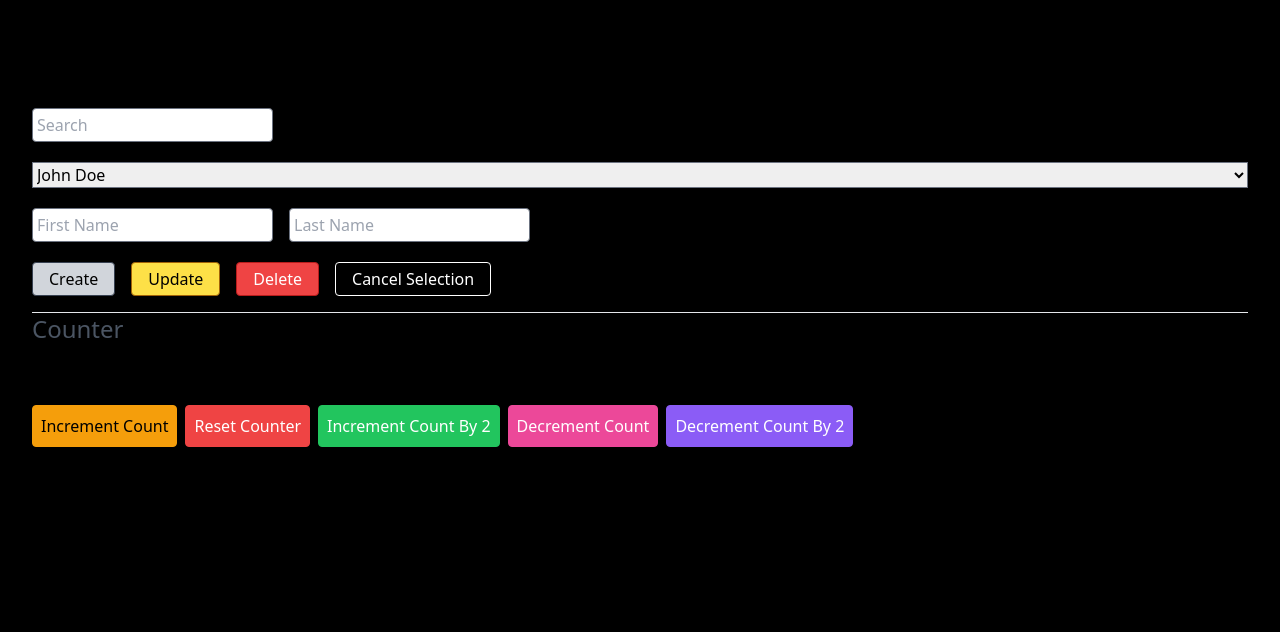
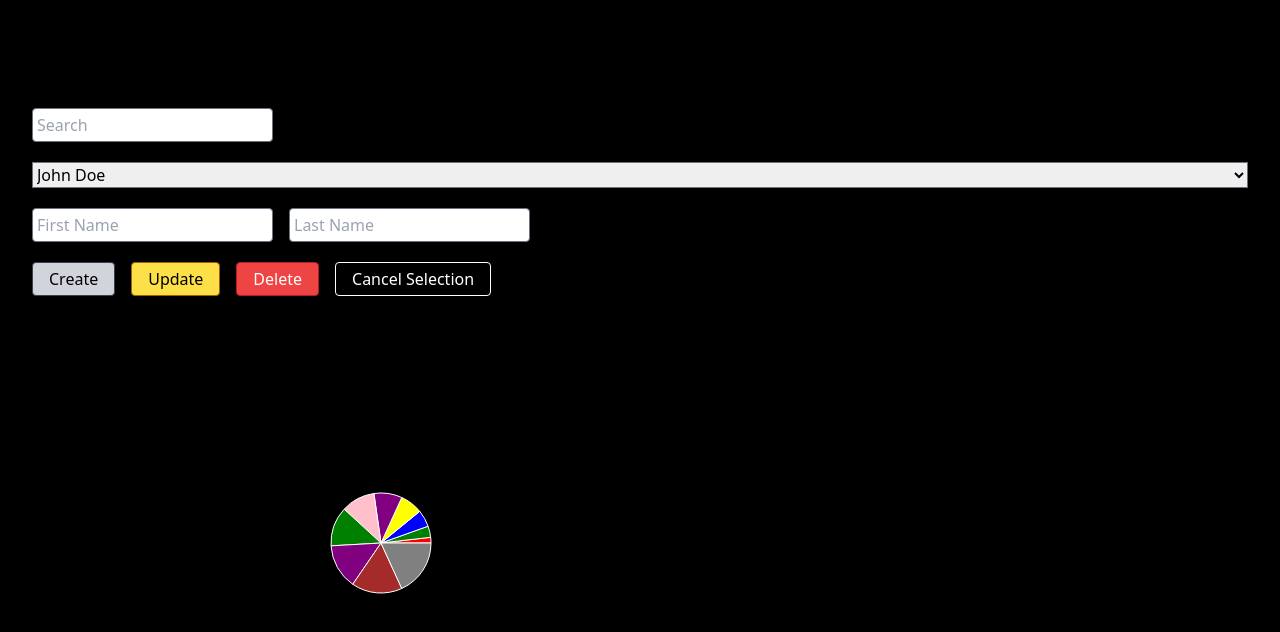
Before and after one commit to suyashpradhan/frontend-machine-coding, a React (Create React App) app: page / in a window 1280 px wide. Shown: the top 632 px of the page. Built offline with nearby package versions, Linux system fonts and the light colour scheme.

Commit message:
charts app

```diff
--- a/package.json
+++ b/package.json
@@ -13,7 +13,10 @@
     "axios": "^1.7.7",
     "react": "^18.3.1",
     "react-dom": "^18.3.1",
+    "react-router": "^6.28.0",
+    "react-router-dom": "^6.28.0",
     "react-scripts": "5.0.1",
+    "recharts": "^2.13.3",
     "typescript": "^4.9.5",
     "uuid": "^10.0.0",
     "web-vitals": "^2.1.4"
--- a/src/App.tsx
+++ b/src/App.tsx
@@ -2,19 +2,23 @@ import React, {useContext} from 'react';
 import {UsersDatabase} from "./components/UsersDatabase/UsersDatabase";
 import {Counter} from "./components/Counter/Counter";
 import {ThemeContext} from "./ThemeContext";
+import {Charts} from "./components/Charts/Charts";
+import {Rendering} from "./UnderstandingRendering/Rendering";
+
 
 function App() {
     const {theme, toggleTheme} = useContext(ThemeContext)
 
     localStorage.setItem("theme", theme);
     return (
-        <>
-            <div className={`${theme === 'light' ? 'bg-white' : 'bg-black'} h-screen p-4`}>
-                <button className="btn btn-primary" type="button" onClick={toggleTheme}>Toggle Theme</button>
-                <UsersDatabase/>
-                <Counter/>
-            </div>
-        </>
+        <div className={`${theme === 'light' ? 'bg-white' : 'bg-black'} h-screen p-4`}>
+            <button className="btn btn-primary" type="button" onClick={toggleTheme}>Toggle Theme</button>
+            <UsersDatabase/>
+            <Counter/>
+            <Charts/>
+            <Rendering/>
+        </div>
+
 
     )
 }
--- a/src/UnderstandingRendering/Rendering.tsx
+++ b/src/UnderstandingRendering/Rendering.tsx
@@ -0,0 +1,45 @@
+import React from "react";
+
+export const Rendering = () => {
+    console.log("Rendering");
+    return (
+        <>
+            <h1>Understanding Rendering</h1>
+            <CounterExample/>
+        </>
+    )
+}
+
+const CounterExample = () => {
+    console.log("CounterExample");
+    const [counter, setCounter] = React.useState(0);
+
+    const incrementCounter = () => {
+        setCounter(counter + 1);
+        setCounter(counter + 1);
+        setCounter(counter + 1);
+    }
+
+    return (
+        <>
+            <h2>Counter Example</h2>
+            <CounterCount count={counter}/>
+            <button onClick={incrementCounter}>Increment Counter</button>
+        </>
+    )
+}
+
+const CounterCount = ({count}: { count: number }) => {
+    console.log("CounterCount");
+    return (
+        <>
+            <h3>Count: {count}</h3>
+            <Footer/>
+        </>
+    )
+}
+
+const Footer = React.memo(() => {
+    console.log("Footer");
+    return <h3>I'm a footer</h3>
+})
--- a/src/components/Charts/Charts.tsx
+++ b/src/components/Charts/Charts.tsx
@@ -0,0 +1,44 @@
+import React from "react";
+import {Cell, Pie, PieChart, Tooltip} from "recharts";
+import {useFetchData} from "./useFetchData";
+
+interface RenderedData {
+    name: string;
+    value: number;
+}
+
+const COLORS = ['red', 'green', 'blue', 'yellow', 'purple', 'pink', 'green', 'purple', 'brown', 'grey'];
+
+export const Charts = () => {
+    const {randomNumbers: fetchResults, isLoading} = useFetchData()
+    const [activeIndex, setActiveIndex] = React.useState(-1);
+
+    if (isLoading === 'loading') return <p>Fetching Results</p>
+    if (isLoading === 'error') return <p>Error</p>
+
+    const data: RenderedData[] | undefined = fetchResults?.randomNumbers.map((d: number, index: number) => ({
+        name: `Item ${index + 1}`,
+        value: d
+    }))
+
+    const onPieEnter = (_: number, index: number) => setActiveIndex(index);
+    const onPieLeave = () => {
+        setActiveIndex(-1);
+    };
+
+    return (
+        <>
+            <h1>Charts App</h1>
+            <PieChart width={730} height={250}>
+                <Pie onMouseEnter={onPieEnter} onMouseLeave={onPieLeave} data={data} dataKey="value" nameKey="name"
+                     cx="50%" cy="50%" outerRadius={50} fill="#8884d8">
+                    {data?.map((_: RenderedData, index: number) => (
+                        <Cell key={`cell-${index}`}
+                              fill={index === activeIndex ? '#FF0000' : COLORS[index]}/>
+                    ))}
+                </Pie>
+                <Tooltip/>
+            </PieChart>
+        </>
+    )
+}
--- a/src/components/Charts/useFetchData.ts
+++ b/src/components/Charts/useFetchData.ts
@@ -0,0 +1,38 @@
+import React, {useEffect} from "react";
+
+interface DataProps {
+    randomNumbers: number[]
+}
+
+type APIStatus = 'idle' | 'loading' | 'success' | 'error'
+
+function fakeFetch(): Promise<DataProps> {
+    return new Promise((resolve) => {
+        setTimeout(() => {
+            resolve({randomNumbers: [10, 20, 30, 40, 50, 60, 70, 80, 90, 100]});
+        }, 500);
+    });
+}
+
+export const useFetchData = () => {
+    const [randomNumbers, setNum] = React.useState<DataProps>();
+    const [isLoading, setIsLoading] = React.useState<APIStatus>('idle');
+
+    const fetchData = async () => {
+        setIsLoading('loading');
+        try {
+            const data: DataProps = await fakeFetch()
+            setIsLoading('success')
+            setNum(data)
+        } catch (e) {
+            setIsLoading('error')
+            console.error(e);
+        }
+    }
+
+    useEffect(() => {
+        fetchData()
+    }, [])
+
+    return {randomNumbers, isLoading}
+}
--- a/src/components/Counter/Counter.tsx
+++ b/src/components/Counter/Counter.tsx
@@ -1,63 +1,118 @@
-import React, {useCallback, useEffect, useState} from "react";
+// import React, {useCallback, useEffect, useState} from "react";
+//
+// const IncrementButton = React.memo(({incrementHandler}: { incrementHandler: () => void }) => {
+//     return (
+//         <button className="bg-amber-500 border border-amber-500 p-2 rounded" onClick={incrementHandler}>Increment
+//             Count</button>
+//     )
+// })
+//
+// export const Counter = () => {
+//     const [count, setCount] = useState(0);
+//
+//     const incrementCountHandler = useCallback(() => {
+//         setCount(prevCount => prevCount + 1);
+//     }, [])
+//
+//     const decrementCountHandler = useCallback(() => {
+//         setCount(prevCount => prevCount - 1);
+//     }, [])
+//
+//     useEffect(() => {
+//         console.log('counter increment', count);
+//     }, [count]);
+//
+//     const resetCountHandler = () => {
+//         setCount(0);
+//     }
+//
+//     const incrementDoubleCountHandler = () => {
+//         setCount(prevCount => prevCount + 2);
+//     }
+//
+//     const decrementDoubleCountHandler = () => {
+//         setCount(prevCount => prevCount - 2);
+//     }
+//
+//     return (
+//         <div className="max-xl m-4">
+//             <hr/>
+//             <h1 className="text-2xl text-gray-600">Counter</h1>
+//             <h2 className="text-xl font-bold my-4">{count}</h2>
+//             <div className="flex flex-wrap items-center gap-2">
+//                 <IncrementButton incrementHandler={incrementCountHandler}/>
+//                 <button className="bg-red-500 border border-red-500 text-white p-2 rounded"
+//                         onClick={resetCountHandler}>Reset
+//                     Counter
+//                 </button>
+//                 <button className="bg-green-500 border border-green-500 text-white p-2 rounded"
+//                         onClick={incrementDoubleCountHandler}>
+//                     Increment Count By 2
+//                 </button>
+//                 <button className="bg-pink-500 border border-pink-500 text-white p-2 rounded"
+//                         onClick={decrementCountHandler}>
+//                     Decrement Count
+//                 </button>
+//                 <button className="bg-violet-500 border border-violet-500 text-white p-2 rounded"
+//                         onClick={decrementDoubleCountHandler}>
+//                     Decrement Count By 2
+//                 </button>
+//             </div>
+//         </div>
+//     )
+// }
 
-const IncrementButton = React.memo(({incrementHandler}: { incrementHandler: () => void }) => {
-    return (
-        <button className="bg-amber-500 border border-amber-500 p-2 rounded" onClick={incrementHandler}>Increment
-            Count</button>
-    )
-})
 
-export const Counter = () => {
-    const [count, setCount] = useState(0);
+import React, {useEffect, useState} from "react";
 
-    const incrementCountHandler = useCallback(() => {
-        setCount(prevCount => prevCount + 1);
-    }, [])
+export const Counter: React.FC = () => {
+    // App States
 
-    const decrementCountHandler = useCallback(() => {
-        setCount(prevCount => prevCount - 1);
-    }, [])
+    const a = [1, 2, 3]
+    const b = a
+    b.push(4)
+    console.log(a, b)
 
+    const [counter, setCounter] = useState<number>(0);
+    const [isRunning, setIsRunning] = useState<boolean>(false);
+
+
+    // Effect for running the counter
     useEffect(() => {
-        console.log('counter increment', count);
-    }, [count]);
+        let interval: number | null = null;
+        if (isRunning) {
+            interval = window.setInterval(() => {
+                setCounter((prevCounter) => prevCounter + 1);
+            }, 1000);
+        } else if (!isRunning && interval) {
+            clearInterval(interval);
+        }
+        return () => {
+            if (interval) clearInterval(interval);
+        };
+    }, [isRunning]);
 
-    const resetCountHandler = () => {
-        setCount(0);
-    }
 
-    const incrementDoubleCountHandler = () => {
-        setCount(prevCount => prevCount + 2);
-    }
+    // Button handler for pausing the counter
+    const handleStartPause = () => {
+        setIsRunning((prevState) => !prevState);
+    };
 
-    const decrementDoubleCountHandler = () => {
-        setCount(prevCount => prevCount - 2);
-    }
+    // Button handler for resetting the counter
+    const handleReset = () => {
+        setCounter(0);
+        setIsRunning(false);
+    };
 
     return (
-        <div className="max-xl m-4">
-            <hr/>
-            <h1 className="text-2xl text-gray-600">Counter</h1>
-            <h2 className="text-xl font-bold my-4">{count}</h2>
-            <div className="flex flex-wrap items-center gap-2">
-                <IncrementButton incrementHandler={incrementCountHandler}/>
-                <button className="bg-red-500 border border-red-500 text-white p-2 rounded"
-                        onClick={resetCountHandler}>Reset
-                    Counter
-                </button>
-                <button className="bg-green-500 border border-green-500 text-white p-2 rounded"
-                        onClick={incrementDoubleCountHandler}>
-                    Increment Count By 2
-                </button>
-                <button className="bg-pink-500 border border-pink-500 text-white p-2 rounded"
-                        onClick={decrementCountHandler}>
-                    Decrement Count
-                </button>
-                <button className="bg-violet-500 border border-violet-500 text-white p-2 rounded"
-                        onClick={decrementDoubleCountHandler}>
-                    Decrement Count By 2
-                </button>
-            </div>
+        <div style={{textAlign: "center", marginTop: "50px"}}>
+            <h1>{counter}</h1>
+            <button onClick={handleStartPause}>
+                {isRunning ? "Pause" : "Start"}
+            </button>
+            <button onClick={handleReset} style={{marginLeft: "10px"}}>
+                Reset
+            </button>
         </div>
-    )
-}
+    );
+};
--- a/src/index.tsx
+++ b/src/index.tsx
@@ -3,8 +3,13 @@ import ReactDOM from 'react-dom/client';
 import App from './App';
 import "./index.css"
 import {ThemeProvider} from "./ThemeContext";
+import {createBrowserRouter} from "react-router-dom";
+import {RouterProvider} from "react-router";
 
-/*const link = React.createElement('a', {id: "link", "data-number": 20, href: "https://www.google.com"}, "Visit Link")
+/*
+Building own React
+
+const link = React.createElement('a', {id: "link", "data-number": 20, href: "https://www.google.com"}, "Visit Link")
 const containerDomElement = document.getElementById('#root');
 
 const renderElement = (reactElement: any, containerDomElement: any) => {
@@ -18,7 +23,17 @@ const renderElement = (reactElement: any, containerDomElement: any) => {
     containerDomElement.appendChild(domElement);
 }
 
-renderElement(link, containerDomElement)*/
+renderElement(link, containerDomElement)
+
+
+*/
+
+const router = createBrowserRouter([
+    {
+        path: "/",
+        element: <App/>,
+    },
+]);
 
 const root = ReactDOM.createRoot(
     document.getElementById('root') as HTMLElement
@@ -26,7 +41,7 @@ const root = ReactDOM.createRoot(
 root.render(
     <React.StrictMode>
         <ThemeProvider>
-            <App/>
+            <RouterProvider router={router}/>
         </ThemeProvider>
     </React.StrictMode>
 );
```
Also changed, not shown: 1 other file (tests, documents, lock files or other folders).
